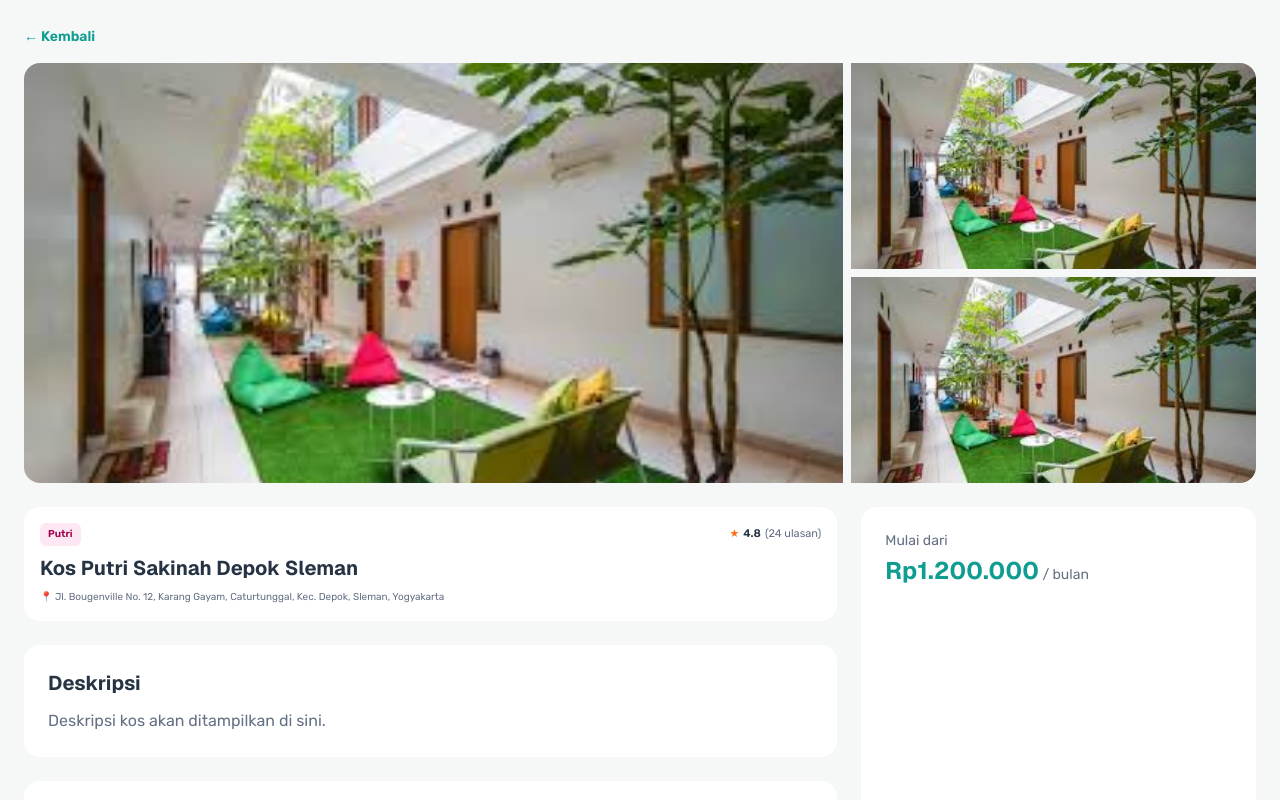
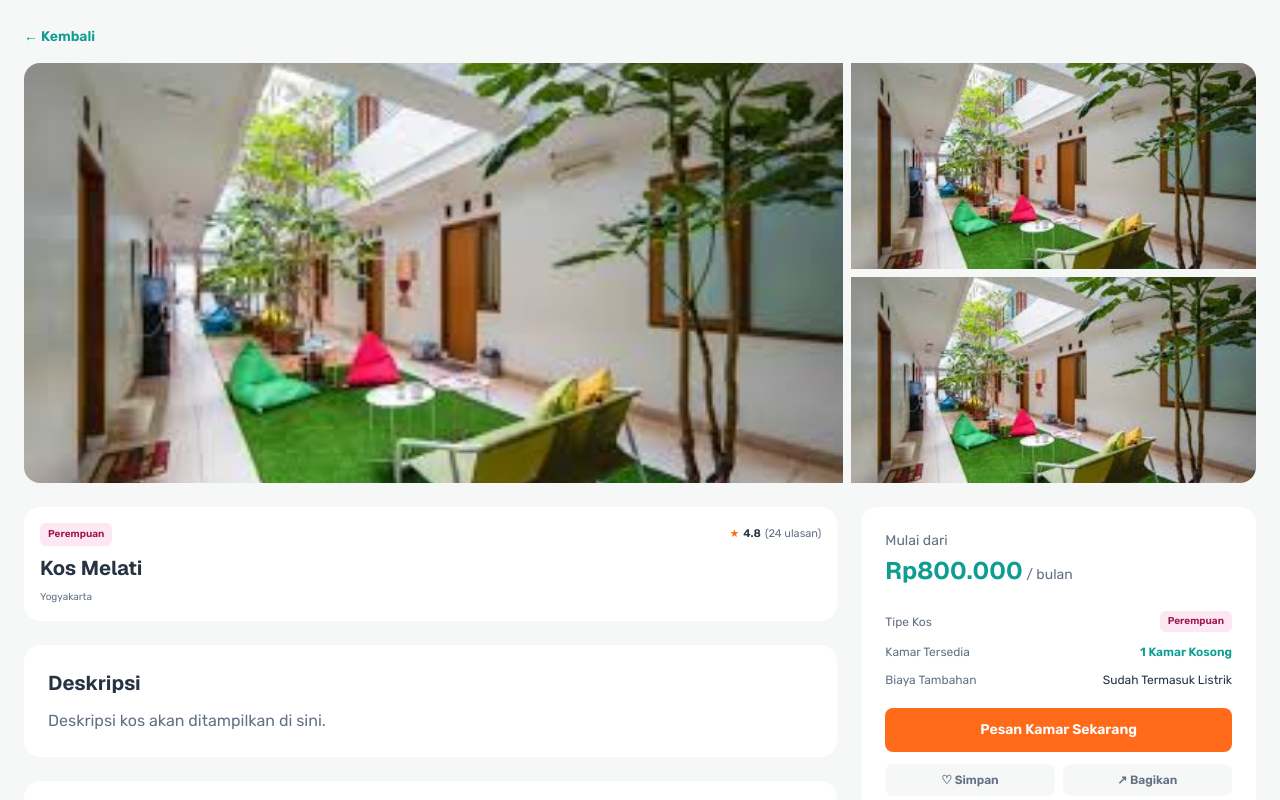
Before and after one commit to HighImagine/KosEase, a Next.js app: page /kos/1 in a window 1280 px wide. Shown: the top 800 px of the page. Built offline with nearby package versions, Linux system fonts and the light colour scheme.

Commit message:
fix: tipeKos

```diff
--- a/src/app/kos/[id]/page.tsx
+++ b/src/app/kos/[id]/page.tsx
@@ -1,3 +1,4 @@
+import { kosList, TipeKos } from "@/data/kos";
 import Image from "next/image";
 import Link from "next/link";
 
@@ -9,6 +10,17 @@ type PageProps = {
 
 export default async function KosDetailPage({ params }: PageProps) {
     const { id } = await params;
+    const kos = kosList.find((item) => item.id === Number(id));
+
+    if (!kos) {
+        return <div>Kos tidak ditemukan.</div>;
+    }
+
+    const tipeStyles: Record<TipeKos, string> = {
+        "Campur": "bg-type-campur-bg text-type-campur-text",
+        "Laki-laki": "bg-type-laki-bg text-type-laki-text",
+        "Perempuan": "bg-type-perempuan-bg text-type-perempuan-text",
+    };
 
     return (
         <main className="min-h-screen bg-background">
@@ -38,8 +50,8 @@ export default async function KosDetailPage({ params }: PageProps) {
 
                         <div className="relative">
                             <Image
-                                src="/img/kos-placeholder.png"
-                                alt="Kos Putri Sakinah - Foto 2"
+                                src={kos.gambar}
+                                alt={kos.nama}
                                 fill
                                 sizes="(max-width: 1024px) 33vw, 33vw"
                                 className="object-cover"
@@ -60,22 +72,16 @@ export default async function KosDetailPage({ params }: PageProps) {
                 </div>
                 {/* Info Kos & Harga */}
                 <section className="mt-6 grid gap-6 lg:grid-cols-3">
-
-                    {/* KOLOM KIRI */}
                     <div className="space-y-6 lg:col-span-2">
 
-                        {/* Kotak kiri 1 */}
                         <div className="rounded-2xl bg-surface p-4">
 
-                            {/* Badge + Rating */}
                             <div className="flex items-center justify-between">
 
-                                {/* Badge tipe kos */}
-                                <span className="rounded-md bg-pink-100 px-2 py-1 text-[10px] font-semibold text-pink-800">
-                                    Putri
+                                <span className="rounded-md bg-type-perempuan-bg px-2 py-1 text-[10px] font-semibold text-type-perempuan-text">
+                                    {kos.tipe}
                                 </span>
 
-                                {/* Rating */}
                                 <div className="flex items-center gap-1 text-[11px]">
                                     <span className="text-accent">★</span>
 
@@ -90,14 +96,14 @@ export default async function KosDetailPage({ params }: PageProps) {
 
                             </div>
 
-                            {/* Nama Kos */}
+
                             <h1 className="mt-2 font-heading text-xl font-bold text-text-primary">
-                                Kos Putri Sakinah Depok Sleman
+                                {kos.nama}
                             </h1>
 
                             {/* Lokasi */}
                             <p className="mt-2 text-[10px] text-text-secondary">
-                                📍 Jl. Bougenville No. 12, Karang Gayam, Caturtunggal, Kec. Depok, Sleman, Yogyakarta
+                                {kos.lokasi}
                             </p>
 
                         </div>
@@ -245,17 +251,82 @@ export default async function KosDetailPage({ params }: PageProps) {
                     </div>
 
                     {/* KOLOM KANAN */}
-                    <div className="rounded-2xl bg-surface p-6">
+                    <div className="self-start rounded-2xl bg-surface p-6 mx">
+
                         <p className="text-sm text-text-secondary">
                             Mulai dari
                         </p>
 
                         <p className="mt-1 font-heading text-2xl font-bold text-primary">
-                            Rp1.200.000
+                            {kos.harga}
                             <span className="font-body text-sm font-normal text-text-secondary">
                                 {" "}/ bulan
                             </span>
                         </p>
+
+                        <div className="mt-6 space-y-3 text-xs">
+
+                            <div className="flex items-center justify-between">
+                                <span className="text-text-secondary">
+                                    Tipe Kos
+                                </span>
+
+                                <span
+                                    className={`rounded-md px-2 py-1 text-[10px] font-semibold ${tipeStyles[kos.tipe]}`}
+                                >
+                                    {kos.tipe}
+                                </span>
+                            </div>
+
+                            <div className="flex items-center justify-between">
+                                <span className="text-text-secondary">
+                                    Kamar Tersedia
+                                </span>
+
+                                <span className="font-semibold text-primary">
+                                    1 Kamar Kosong
+                                </span>
+                            </div>
+
+                            <div className="flex items-center justify-between">
+                                <span className="text-text-secondary">
+                                    Biaya Tambahan
+                                </span>
+
+                                <span className="text-text-primary">
+                                    Sudah Termasuk Listrik
+                                </span>
+                            </div>
+
+                        </div>
+
+                        {/* Tombol Pesan */}
+                        <button
+                            type="button"
+                            className="mt-5 w-full rounded-lg bg-accent px-4 py-3 text-sm font-semibold text-white transition-colors hover:bg-orange-600"
+                        >
+                            Pesan Kamar Sekarang
+                        </button>
+
+                        {/* Simpan & Bagikan */}
+                        <div className="mt-3 grid grid-cols-2 gap-2">
+
+                            <button
+                                type="button"
+                                className="rounded-lg bg-background px-3 py-2 text-xs font-semibold text-text-secondary transition-colors hover:bg-border"
+                            >
+                                ♡ Simpan
+                            </button>
+
+                            <button
+                                type="button"
+                                className="rounded-lg bg-background px-3 py-2 text-xs font-semibold text-text-secondary transition-colors hover:bg-border"
+                            >
+                                ↗ Bagikan
+                            </button>
+
+                        </div>
+
                     </div>
 
                 </section>
--- a/src/components/KosCard.tsx
+++ b/src/components/KosCard.tsx
@@ -1,3 +1,4 @@
+import { TipeKos } from "@/data/kos";
 import Image from "next/image";
 import Link from "next/link";
 
@@ -7,7 +8,7 @@ type KosCardProps = {
     lokasi: string;
     harga: string;
     gambar: string;
-    tipe: string;
+    tipe: TipeKos;
     status: string;
 };
 
@@ -20,7 +21,7 @@ export default function KosCard({
     tipe,
     status,
 }: KosCardProps) {
-    const tipeStyles: Record<string, string> = {
+    const tipeStyles: Record<TipeKos, string> = {
         "Campur": "bg-type-campur-bg text-type-campur-text",
         "Laki-laki": "bg-type-laki-bg text-type-laki-text",
         "Perempuan": "bg-type-perempuan-bg text-type-perempuan-text",
--- a/src/components/KosSection.tsx
+++ b/src/components/KosSection.tsx
@@ -1,34 +1,7 @@
 import KosCard from "./KosCard";
+import { kosList } from "@/data/kos";
 
 export default function KosSection() {
-    const kosList = [
-        {
-            id: 1, //DUMMY
-            nama: "Kos Melati",
-            lokasi: "Yogyakarta",
-            harga: "Rp800.000",
-            gambar: "/img/kos-placeholder.png",
-            tipe: "Perempuan",
-            status: "Tersedia",
-        },
-        {
-            id: 2, // DUMMY
-            nama: "Kos Mawar",
-            lokasi: "Bandung",
-            harga: "Rp1.000.000",
-            gambar: "/img/kos-placeholder.png",
-            tipe: "Campur",
-            status: "Tersedia",
-        },
-        {   id: 3, //DUMMY
-            nama: "Kos Dahlia",
-            lokasi: "Malang",
-            harga: "Rp750.000",
-            gambar: "/img/kos-placeholder.png",
-            tipe: "Laki-laki",
-            status: "Tersedia 2 Kamar",
-        },
-    ];
     return (
         <section className="bg-background py-16">
             <div className="mx-auto max-w-7xl px-6">
--- /dev/null
+++ b/src/data/kos.ts
@@ -0,0 +1,42 @@
+export type TipeKos = "Campur" | "Laki-laki" | "Perempuan";
+
+
+type Kos = {
+    id: number;
+    nama: string;
+    lokasi: string;
+    harga: string;
+    gambar: string;
+    tipe: TipeKos;
+    status: string;
+};
+
+export const kosList: Kos[] = [
+    {
+        id: 1,
+        nama: "Kos Melati",
+        lokasi: "Yogyakarta",
+        harga: "Rp800.000",
+        gambar: "/img/kos-placeholder.png",
+        tipe: "Perempuan",
+        status: "Tersedia",
+    },
+    {
+        id: 2,
+        nama: "Kos Mawar",
+        lokasi: "Bandung",
+        harga: "Rp1.000.000",
+        gambar: "/img/kos-placeholder.png",
+        tipe: "Campur",
+        status: "Tersedia",
+    },
+    {
+        id: 3,
+        nama: "Kos Dahlia",
+        lokasi: "Malang",
+        harga: "Rp750.000",
+        gambar: "/img/kos-placeholder.png",
+        tipe: "Laki-laki",
+        status: "Tersedia 2 Kamar",
+    },
+];
```
